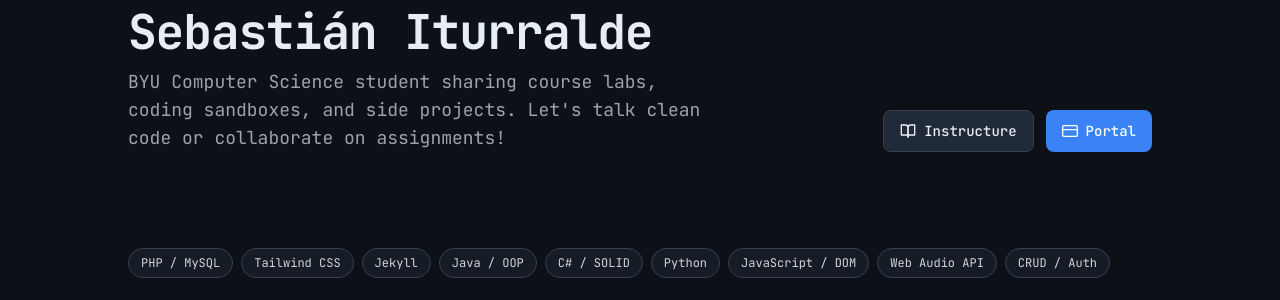
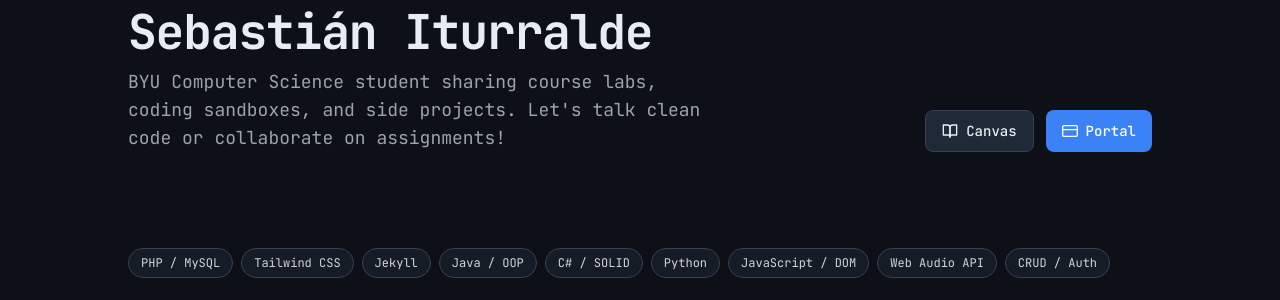
Before and after one commit to BYULabs/byulabs.github.io, a Jekyll site: the page built from index.html, in a window 1280 px wide. Shown: the part 168-468 px from the top of the page. Built offline with Jekyll 4.4.1, drawn with Linux system fonts in a browser that asks for light colours.

Commit message:
fix: update link text for Instructure to Canvas for clarity

```diff
--- a/index.html
+++ b/index.html
@@ -20,7 +20,7 @@ description: Student technical sandbox and course repository hub of Sebastián I
             <div class="flex gap-3 flex-shrink-0">
                 <a href="https://byupw.instructure.com/" target="_blank" rel="noopener noreferrer"
                     class="inline-flex items-center gap-2 text-sm font-medium dark:bg-gray-800 light:bg-gray-200 dark:border-gray-700 light:border-gray-300 border px-4 py-2.5 rounded-lg hover:dark:bg-gray-700 hover:light:bg-gray-300 transition-colors">
-                    <svg viewBox="0 0 24 24" class="w-4 h-4" stroke="currentColor" stroke-width="2" fill="none" stroke-linecap="round" stroke-linejoin="round"><path d="M2 3h6a4 4 0 0 1 4 4v14a3 3 0 0 0-3-3H2z"></path><path d="M22 3h-6a4 4 0 0 0-4 4v14a3 3 0 0 1 3-3h7z"></path></svg> Instructure
+                    <svg viewBox="0 0 24 24" class="w-4 h-4" stroke="currentColor" stroke-width="2" fill="none" stroke-linecap="round" stroke-linejoin="round"><path d="M2 3h6a4 4 0 0 1 4 4v14a3 3 0 0 0-3-3H2z"></path><path d="M22 3h-6a4 4 0 0 0-4 4v14a3 3 0 0 1 3-3h7z"></path></svg> Canvas
                 </a>
                 <a href="https://portal.byupathway.edu/CMCPortal/secure/student/stuportal.aspx" target="_blank" rel="noopener noreferrer"
                     class="inline-flex items-center gap-2 text-sm font-medium accent-bg text-white px-4 py-2.5 rounded-lg hover:opacity-90 transition-opacity">
```
